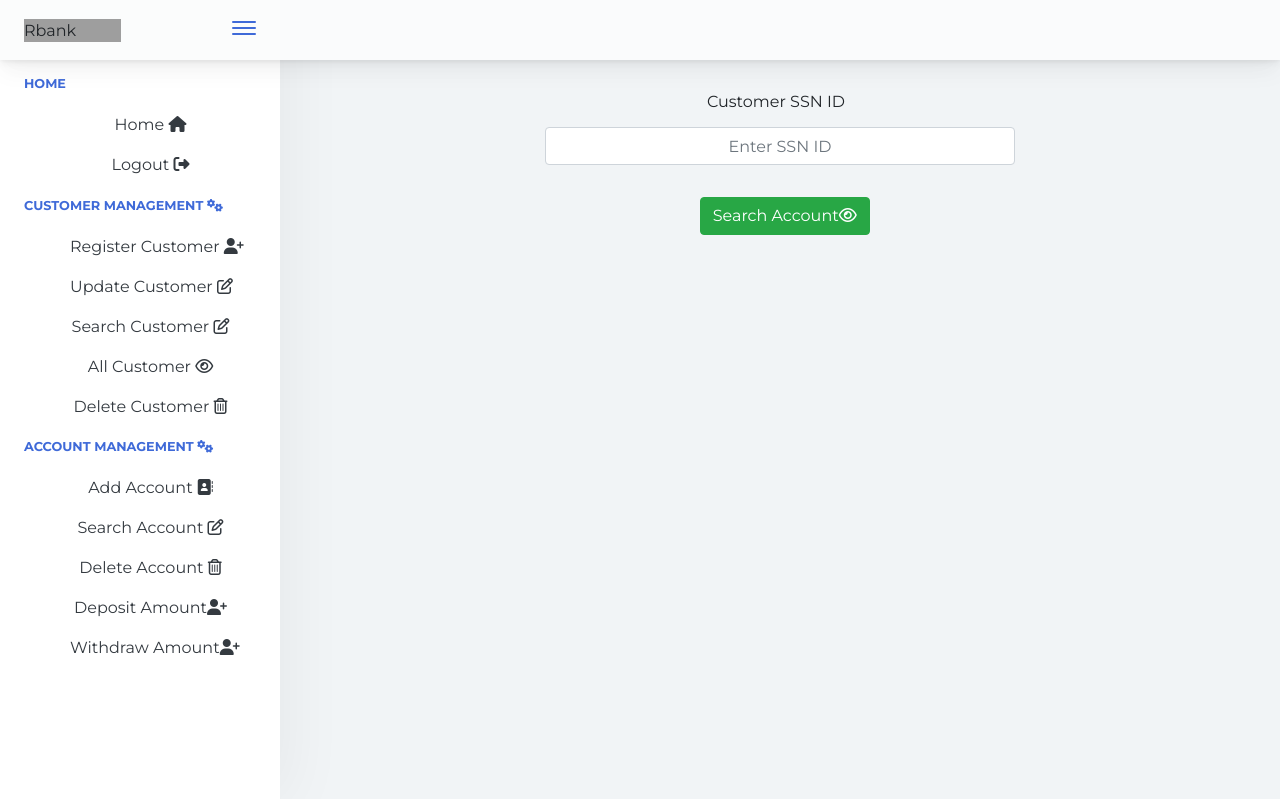
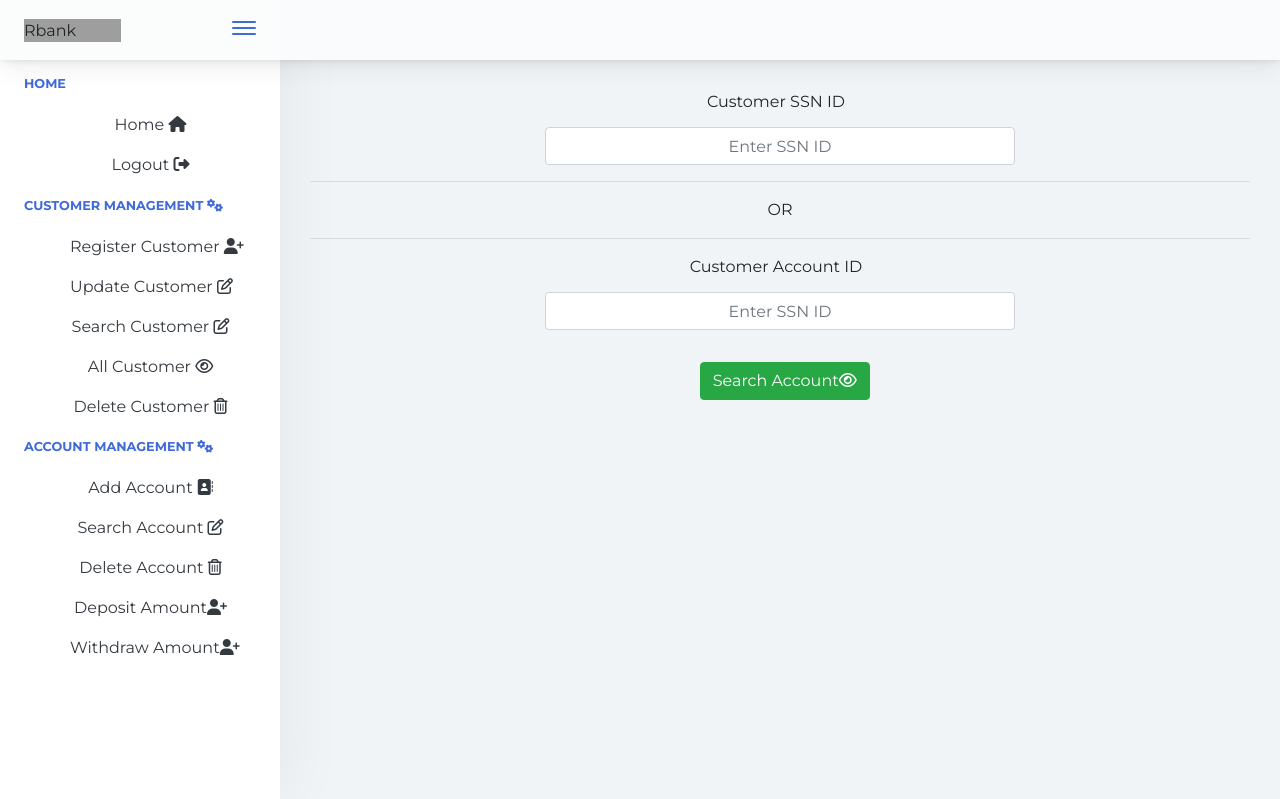
Before and after one commit to authoritydmc/rbank_python_flask, a Flask app: page /searchAccount in a window 1280 px wide. Shown: the top 799 px of the page. Run offline with Flask 2, Linux system fonts and the light colour scheme; the visitor is signed in with stand-in values (Sample User, id 1); some libraries are stand-ins or nearby versions; grey boxes are pictures that could not be loaded.

Commit message:
added Search by account id func in searchAccount

```diff
--- a/retail_banking/databases/customerdb.py
+++ b/retail_banking/databases/customerdb.py
@@ -34,7 +34,10 @@ def findSSN(filter):
 def findAccount(filter):
     ##filter will be used to find something ...
     res=DB.find(collectionAccount,filter)
+    print("finding for->",filter)
+    print("found->",res)
     return res
+
 
 def findSSN_all(filter={}):
     return DB.find(collectionSSN,filter,"all")
--- a/retail_banking/routes.py
+++ b/retail_banking/routes.py
@@ -364,27 +364,62 @@ def searchAccount():
     if not isLoggedin():
         return redirect(url_for('login'))
 
+    acc_id=""
     ssn=""
+    result=None
     if request.method == "GET":
         if 'ssn_id'  in request.args:
             ssn=request.args.get('ssn_id')
+        elif 'cust_acc_id' in request.args:
+            temp=cdb.findAccount({'cust_acc_id':request.args.get('cust_acc_id')})
+            if temp:
+                ssn=temp['ssn_id']
+                acc_id=temp['cust_acc_id']
+            else:
+                flash(f"Account ID :{temp['cust_acc_id']} does not exist ","danger")
         else:
             return render_template('searchAccount.html')
-    else:
+    else: #post requests
         ssn = request.form.get('ssn_id')
+        account=request.form.get('cust_acc_id')
+        if ssn=="" and account=="":
+            #both are empty redirect
+            flash("Please enter Either SSN ID or Customer Account ID! ", "danger")
+            return redirect(url_for('searchAccount'))
 
-    #first find if the ssn id is valid or not
-    if not cdb.findSSN({'ssn_id':ssn}):
-        flash("Invalid SSN entered! Please type correct SSN ID","danger")
-        return redirect(url_for('searchAccount'))
+        if ssn!="":
+            #checking of ssn will be done only hence making acc_id blank
+            print("SSN NOT == ",ssn)
+            acc_id=""
 
-    result = cdb.findAcc_all_of_ssnid(str(ssn))
+            #first find if the ssn id is valid or not
+            if not cdb.findSSN({'ssn_id':ssn}):
+                flash("Invalid SSN entered! Please type correct SSN ID","danger")
+                return redirect(url_for('searchAccount'))
 
-    print("found accounts->")
+            result = cdb.findAcc_all_of_ssnid(str(ssn))
+
+
+        if account!="":
+            print("ACC ID == ",account)
+            acc_id=account
+            temp=cdb.findAccount({'cust_acc_id':acc_id})
+            if temp:
+                result=[temp]
+                ssn=temp['ssn_id']
+
+
+
+
+    print("*"*80)
+    print("found accounts->",result)
+    print("*"*80)
+
     if result:
         account_data = []
         for data in result:
                 account_data.append(data)
+                print(data)
 
         flash("Successfully found Account!", "success")
         return render_template('viewAllAccount.html', datas=account_data,cust_ssn_id=ssn)
--- a/retail_banking/templates/searchAccount.html
+++ b/retail_banking/templates/searchAccount.html
@@ -15,7 +15,14 @@
 <form class="form text-center" method="POST">
     <div class="form mb-2">
         <label class="pr-2">Customer SSN ID</label>
-        <input type="text" class="form-control text-center" style="width: 50%; margin: 5px auto;" name="ssn_id" placeholder="Enter SSN ID" required>
+        <input type="text" class="form-control text-center" style="width: 50%; margin: 5px auto;" name="ssn_id" placeholder="Enter SSN ID" value="">
+    </div>
+    <hr>
+    <p>OR</p>
+    <hr>
+    <div class="form mb-2">
+        <label class="pr-2">Customer Account ID</label>
+        <input type="text" class="form-control text-center" style="width: 50%; margin: 5px auto;" name="cust_acc_id" placeholder="Enter SSN ID" value="">
     </div>
     <br>
     <button type="submit" formaction='{{url_for("searchAccount")}}' class="btn btn-success mb-2" style="margin-left: 1%;">Search Account<i class="fa fa-eye" aria-hidden="true"></i></button>
```
